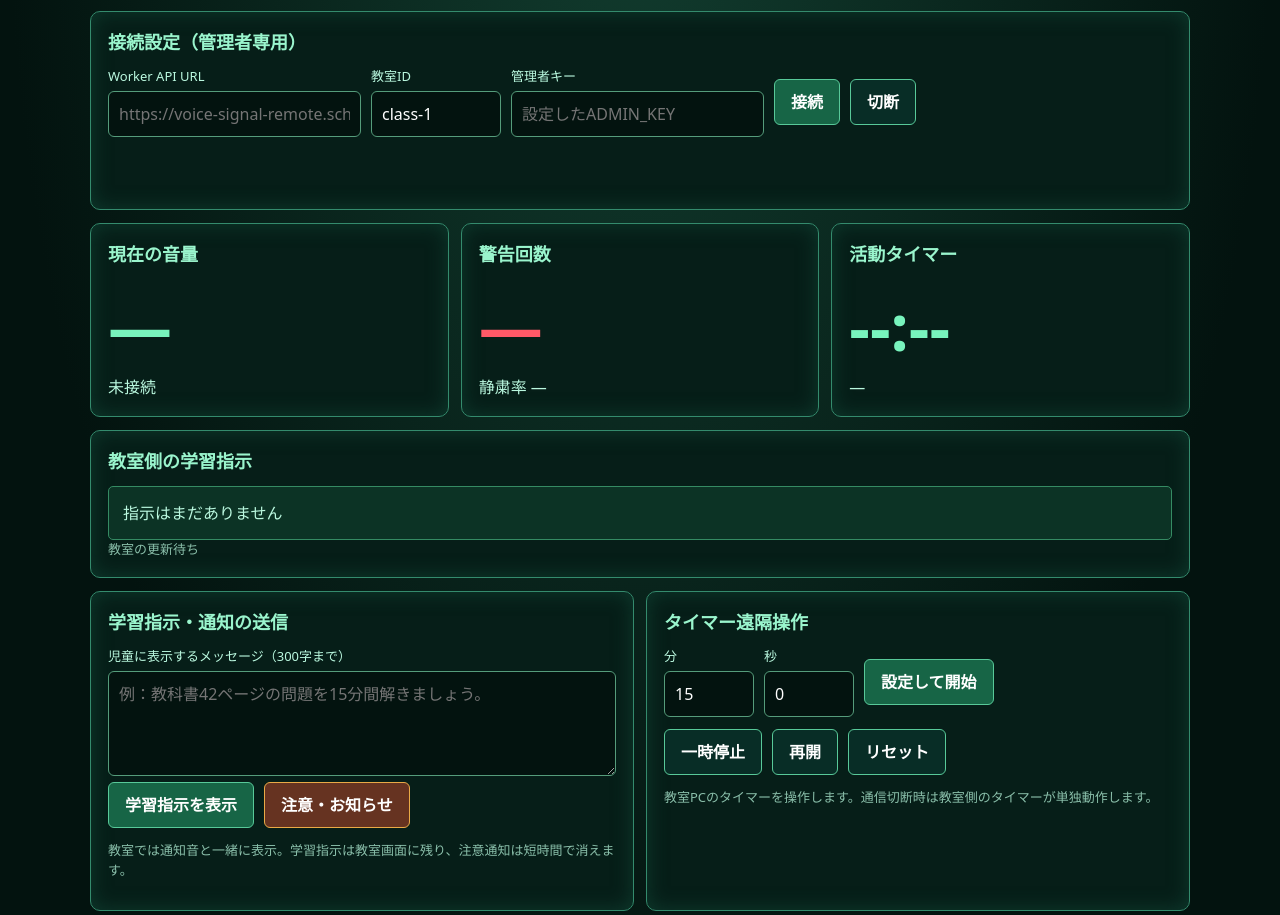
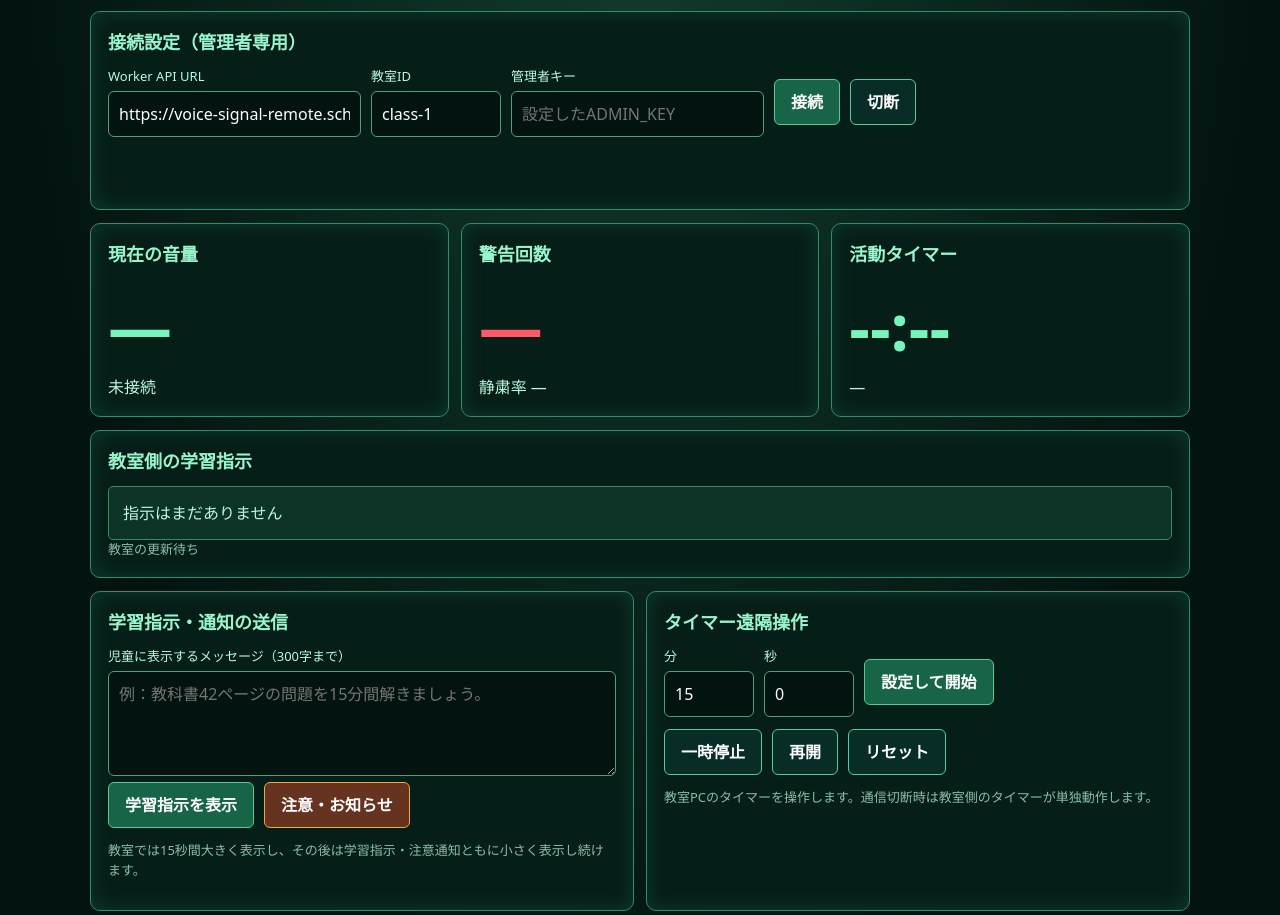
Before and after one commit to dan-science38/voice-signal-classroom, a plain HTML site: page remote.html in a window 1280 px wide. Shown: the part 157-1072 px from the top of the page. Drawn offline with Linux system fonts and the light colour scheme.

Commit message:
Pre-fill remote Worker endpoint and describe 15-second notice behavior

```diff
--- a/remote.html
+++ b/remote.html
@@ -4,11 +4,11 @@
 <section class="panel"><h2>接続設定（管理者専用）</h2><div class="controls"><div><label>Worker API URL</label><input id="endpoint" style="width:min(100%,390px)" value="https://voice-signal-remote.schoolhub-lab.workers.dev" placeholder="https://voice-signal-remote.schoolhub-lab.workers.dev"></div><div><label>教室ID</label><input id="room" value="class-1" style="width:130px"></div><div><label>管理者キー</label><input id="key" type="password" placeholder="設定したADMIN_KEY"></div><button id="connect">接続</button><button id="disconnect" class="secondary">切断</button></div><p id="reply" role="status"></p></section>
 <section class="grid"><div class="panel"><h2>現在の音量</h2><div class="metric" id="level">—</div><div id="signal">未接続</div></div><div class="panel"><h2>警告回数</h2><div class="metric red" id="count">—</div><div id="rate">静粛率 —</div></div><div class="panel"><h2>活動タイマー</h2><div class="metric" id="timer">--:--</div><div id="timerStatus">—</div></div></section>
 <section class="panel"><h2>教室側の学習指示</h2><div class="banner" id="instruction">指示はまだありません</div><div class="muted" id="lastSeen">教室の更新待ち</div></section>
-<div class="two"><section class="panel"><h2>学習指示・通知の送信</h2><label for="message">児童に表示するメッセージ（300字まで）</label><textarea id="message" maxlength="300" placeholder="例：教科書42ページの問題を15分間解きましょう。"></textarea><div class="controls"><button data-command="instruction">学習指示を表示</button><button class="warn" data-command="notice">注意・お知らせ</button></div><p class="muted">教室では通知音と一緒に表示。学習指示は教室画面に残り、注意通知は短時間で消えます。</p></section>
+<div class="two"><section class="panel"><h2>学習指示・通知の送信</h2><label for="message">児童に表示するメッセージ（300字まで）</label><textarea id="message" maxlength="300" placeholder="例：教科書42ページの問題を15分間解きましょう。"></textarea><div class="controls"><button data-command="instruction">学習指示を表示</button><button class="warn" data-command="notice">注意・お知らせ</button></div><p class="muted">教室では15秒間大きく表示し、その後は学習指示・注意通知ともに小さく表示し続けます。</p></section>
 <section class="panel"><h2>タイマー遠隔操作</h2><div class="controls"><div><label>分</label><input class="smallinput" type="number" id="min" value="15" min="0" max="99"></div><div><label>秒</label><input class="smallinput" type="number" id="sec" value="0" min="0" max="59"></div><button data-command="set_start">設定して開始</button></div><div class="controls" style="margin-top:12px"><button class="secondary" data-command="pause">一時停止</button><button class="secondary" data-command="resume">再開</button><button class="secondary" data-command="reset">リセット</button></div><p class="muted">教室PCのタイマーを操作します。通信切断時は教室側のタイマーが単独動作します。</p></section></div>
 <section class="panel"><h2>送信状況</h2><div id="commands" class="muted">履歴なし</div><p class="muted">送信済みだけでは実行完了ではありません。教室からの受信確認で「実行済み」になります。</p></section>
 </main><script>
-(()=>{'use strict';const $=id=>document.getElementById(id);let polling=null,configured=false,endpoint='',room='',token='',last=null,requests=0;const keyName='vsc-remote-config';try{const saved=JSON.parse(sessionStorage.getItem(keyName)||'{}');$('endpoint').value=saved.endpoint||'';$('room').value=saved.room||'class-1';$('key').value=saved.token||''}catch{}
+(()=>{'use strict';const $=id=>document.getElementById(id);let polling=null,configured=false,endpoint='',room='',token='',last=null,requests=0;const keyName='vsc-remote-config';try{const saved=JSON.parse(sessionStorage.getItem(keyName)||'{}');$('endpoint').value=saved.endpoint||$('endpoint').defaultValue;$('room').value=saved.room||$('room').defaultValue;$('key').value=saved.token||''}catch{}
 function url(path){return endpoint+'/api/'+path+'?room='+encodeURIComponent(room)}
 async function api(path,method='GET',body){const ctl=new AbortController(),timeout=setTimeout(()=>ctl.abort(),6500);try{const r=await fetch(url(path),{method,headers:{Authorization:'Bearer '+token,...(body?{'Content-Type':'application/json'}:{})},body:body?JSON.stringify(body):undefined,signal:ctl.signal,cache:'no-store'});const data=await r.json();if(!r.ok||!data.ok)throw Error(data.error||('HTTP '+r.status));return data}finally{clearTimeout(timeout)}}
 function stateLabel(state){return {'green':'静粛','yellow':'注意','red':'警告','paused':'監視停止','idle':'待機'}[state]||'不明'}
```
